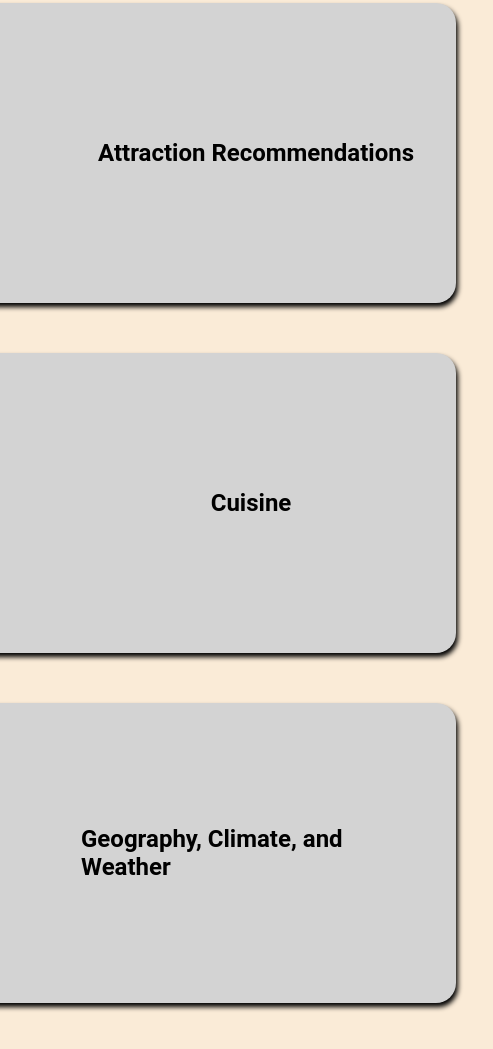
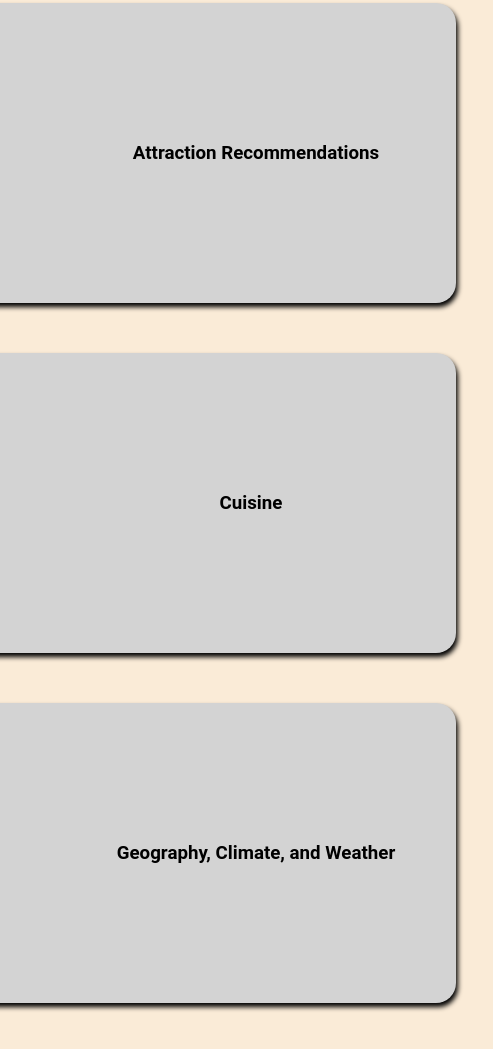
Before and after one commit to Python125/The-DOM-and-JavaScript-in-the-UK, a plain HTML site: page index.html in a window 1280 px wide. Shown: the part 1061-2110 px from the top of the page, 534-1027 px from the left. Drawn offline with nearby package versions, Linux system fonts and the light colour scheme.

Commit message:
Updated HTML file

```diff
--- a/index.html
+++ b/index.html
@@ -22,25 +22,25 @@
 		<div class="box blue show">
 			<div class="img-container"><img src="https://www.planetware.com/wpimages/2021/10/england-top-attractions-liverpool-the-beatles-penny-lane.jpg" width="300" height="200"></div>
 			<div class="text-container">
-				<h2>Attraction Recommendations</h2>
+				<h3>Attraction Recommendations</h3>
 			</div>
 		</div>
 		<div class="box red">
 			<div class="img-container"><img src="https://www.daringgourmet.com/wp-content/uploads/2019/10/Crumpets-11.jpg" width="290" height="290"></div>
 			<div class="text-container">
-				<h2>Cuisine</h2>
+				<h3>Cuisine</h3>
 			</div>
 		</div>
 		<div class="box yellow">
 			<div class="img-container"><img src="https://www.thoughtco.com/thmb/npzqlN2-XSqrRd5FsoqWMeW1iic=/1500x0/filters:no_upscale():max_bytes(150000):strip_icc()/GettyImages-157482436-b94bc2df41ee43d68852e6e3aa672ecc.jpg" width="300" height="350"></div>
 				<div class="text-container">
-				<h2>Geography, Climate, and Weather</h2>
+				<h3>Geography, Climate, and Weather</h3>
 			</div>
 		</div>
 		<div class="box green">
 			<div class="img-container"><img src="https://upload.wikimedia.org/wikipedia/commons/thumb/9/92/Morris_Dancers%2C_York_%2826579460201%29.jpg/1024px-Morris_Dancers%2C_York_%2826579460201%29.jpg" width="300" height="300"></div>
 			<div class="text-container">
-				<h2>Culture</h2>
+				<h3>Culture</h3>
 			</div>
 		</div>
 <script src="https://code.jquery.com/jquery-3.6.0.min.js"></script>
```
